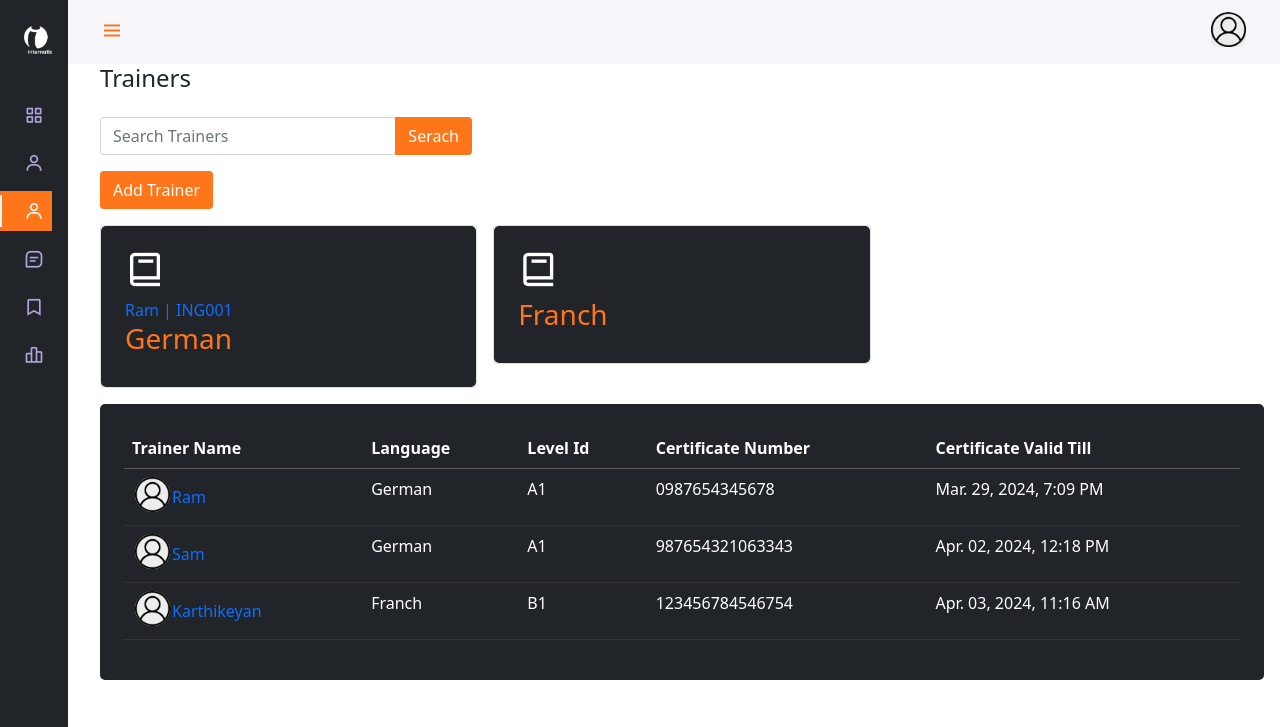
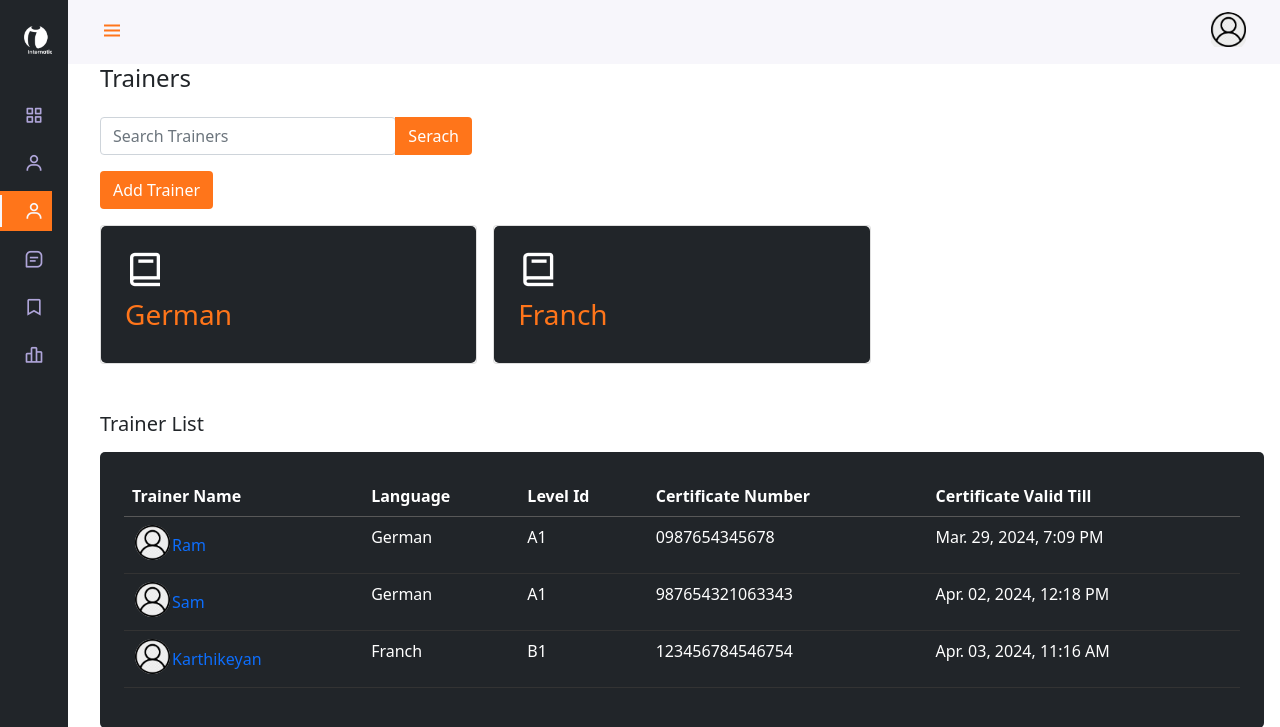
Before and after one commit to Revaavickz003/Inlingua, a Django app: page /crm/trainers/ in a window 1280 px wide. Shown: the top 727 px of the page. Run offline with Django 4.2, Linux system fonts and the light colour scheme; a user stored in the database is signed in; data comes from the database, SQL or seed files in the repository; both versions use the stored data as it was after the commit.

Commit message:
update 03-04-2024 | 1:6 PM

```diff
--- a/template/inlingua/trainers.html
+++ b/template/inlingua/trainers.html
@@ -47,7 +47,7 @@ Trainer {{training_Staff.TrainerId.Name}} Details
                                 <i class='bx bx-book text-white h1'></i>
                                 {% for trainer_head in trainer_heads %}
                                 {% if trainer_head.LanguageID.Name == language.Name %}
-                                <p class="text-primary m-0 p-0">{{trainer_head.TrainerId.LoginId.name}} | {{trainer_head.userid}}</p>
+
                                 {% endif %}
                                 {% endfor %}
 
@@ -59,6 +59,7 @@ Trainer {{training_Staff.TrainerId.Name}} Details
             {% endfor %}
         </div>
         <!-- Trainer Table -->
+        <p class="h5 mt-5">Trainer List</p>
         <div class="table-responsive mt-3 p-4 bg-dark d-none d-md-block" style="border-radius: 5px;">
             <table class="table table-dark table-borderless ">
                 <thead style="border-bottom: 1px solid rgb(88, 88, 88);">
@@ -96,7 +97,6 @@ Trainer {{training_Staff.TrainerId.Name}} Details
         </div>
     {% endif %}
     {% if training_Staff %}
-    <p class="h5 mt-5">Trainer List</p>
     {% for training_Staff in training_Staff %}
     <a href="">
         <div class="col bg-dark p-3 d-md-none mb-1" style="border-radius: 5px;">
```
Also changed, not shown: db.sqlite3.
